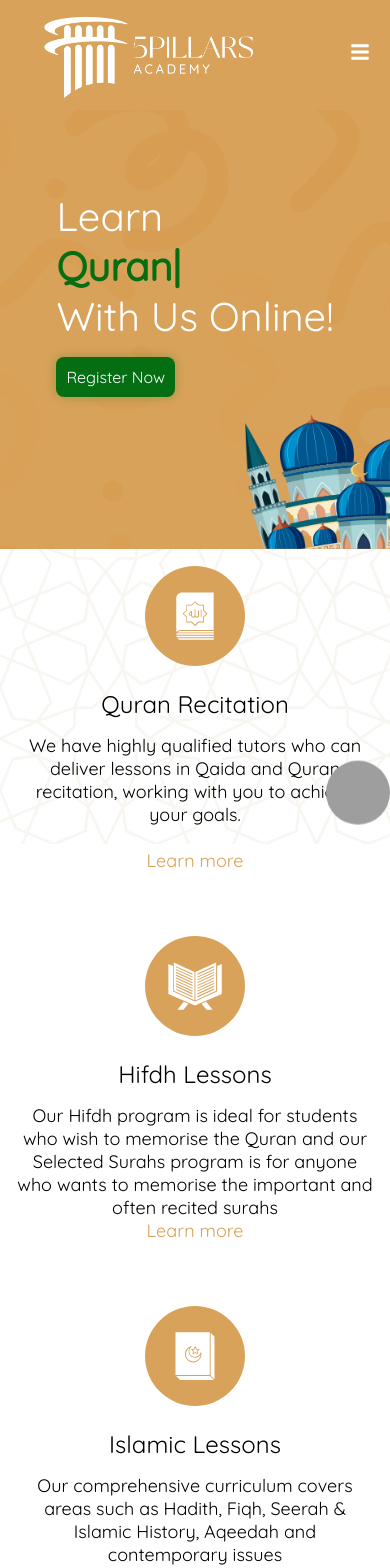
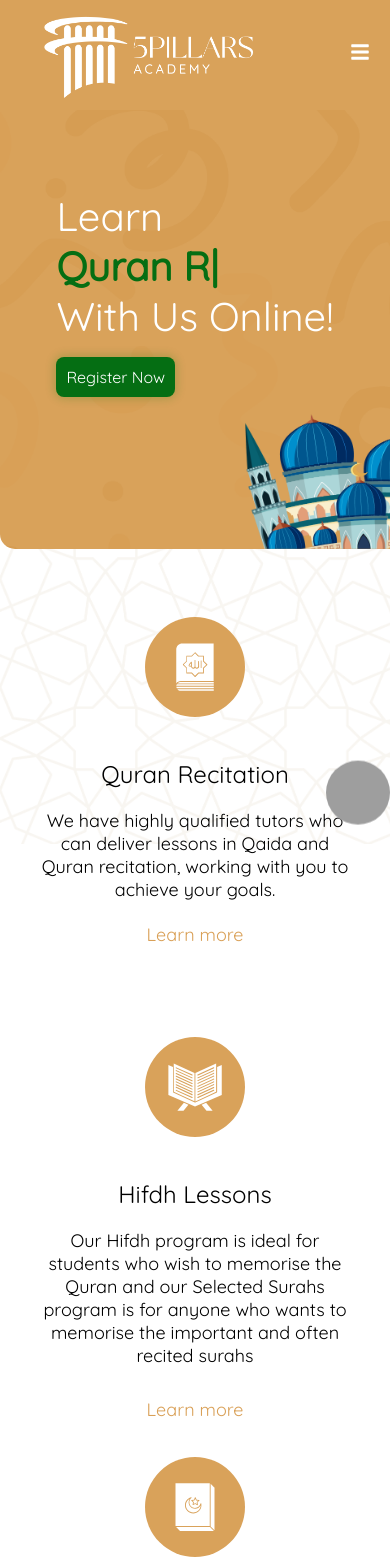
Before and after one commit to dotprods/5pillars, a React (Create React App) app in the folder client/: page / in a window 390 px wide. Shown: the top 1568 px of the page. Built offline with nearby package versions, Linux system fonts and the light colour scheme; grey boxes are pictures that could not be loaded.

Commit message:
home page done

```diff
--- a/client/src/Css/NewHome.css
+++ b/client/src/Css/NewHome.css
@@ -90,6 +90,7 @@ body::-webkit-scrollbar {
   background-image: url("../assets/BG-Page.png");
   background-size: cover;
   background-position: center;
+  border-bottom-left-radius: 15px;
 }
 
 .palli {
@@ -106,6 +107,7 @@ body::-webkit-scrollbar {
   align-items: center;
   justify-content: center;
   height: 85vh;
+  border-bottom-left-radius: 15px;
 }
 
 .home-content-text {
@@ -668,19 +670,20 @@ p {
     flex-direction: column;
     justify-content: space-evenly;
     width: 100%;
-    bottom: -1100px;
+    bottom: -1300px;
     align-items: center;
   }
   .coo {
     margin: 10px 7px;
     background: transparent;
-    height: 350px;
-    width: 100%;
+    height: 400px;
+    width: 90%;
     display: flex;
     justify-content: center;
     align-items: center;
     text-align: center;
   }
+
   .coo p,
   .coo h3,
   h2 {
@@ -690,15 +693,22 @@ p {
     font-size: large;
   }
   .learn-btn {
-    margin-top: 20px;
+    margin-bottom: 40px;
+  }
+  .c2 .learn-btn {
+    margin-bottom: -15px;
   }
   .count {
     margin-top: 10px;
     flex-direction: column;
+    height: 450px;
   }
   .wording-cont {
     flex-direction: column;
-    margin: 1150px 5px 15px 5px;
+    margin: 1350px 5px 15px 5px;
+  }
+  .wording-cont h2 {
+    margin: 5px 7px;
   }
   .missions {
     flex-direction: column;
@@ -769,7 +779,7 @@ p {
   }
   .feedback-item {
     width: 80%;
-    margin-bottom: 10px;
+    margin-bottom: 35px;
     margin-left: 0;
     margin-right: 0;
     /* height: 50vh; */
```
